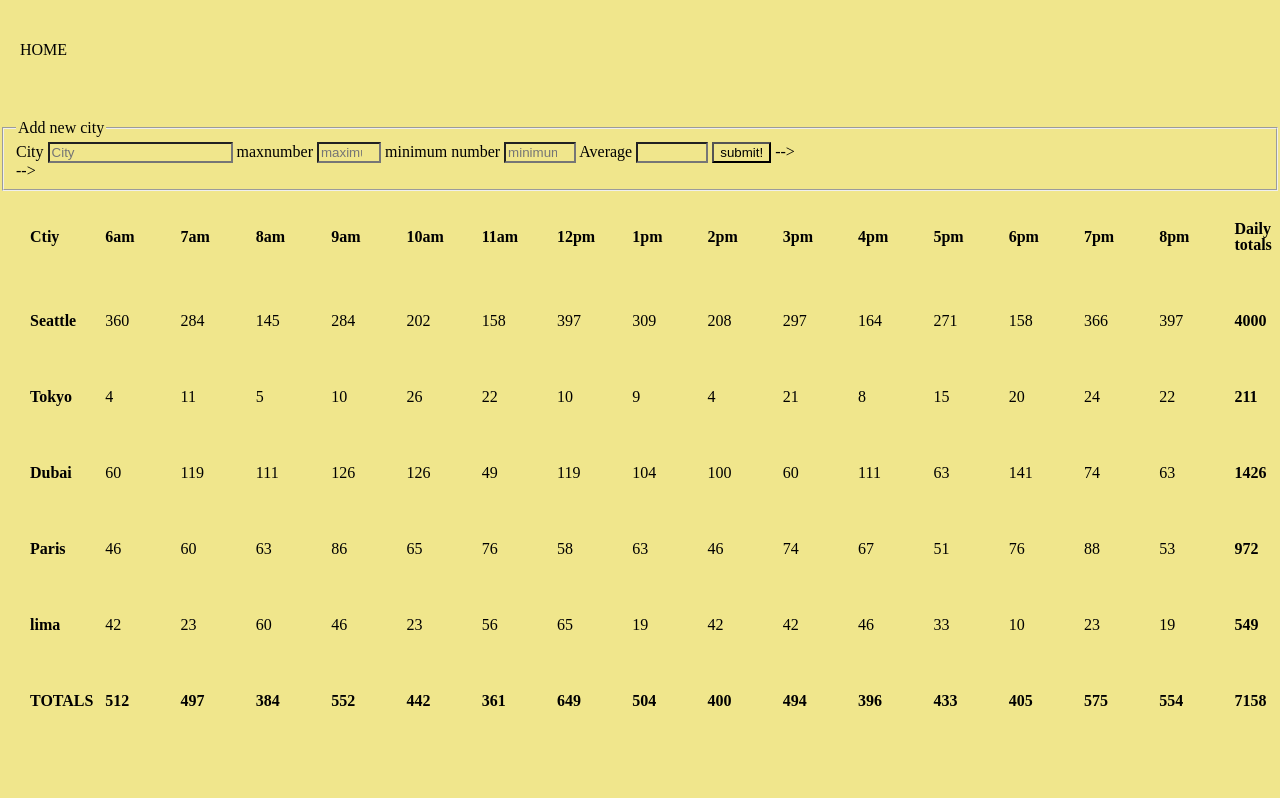
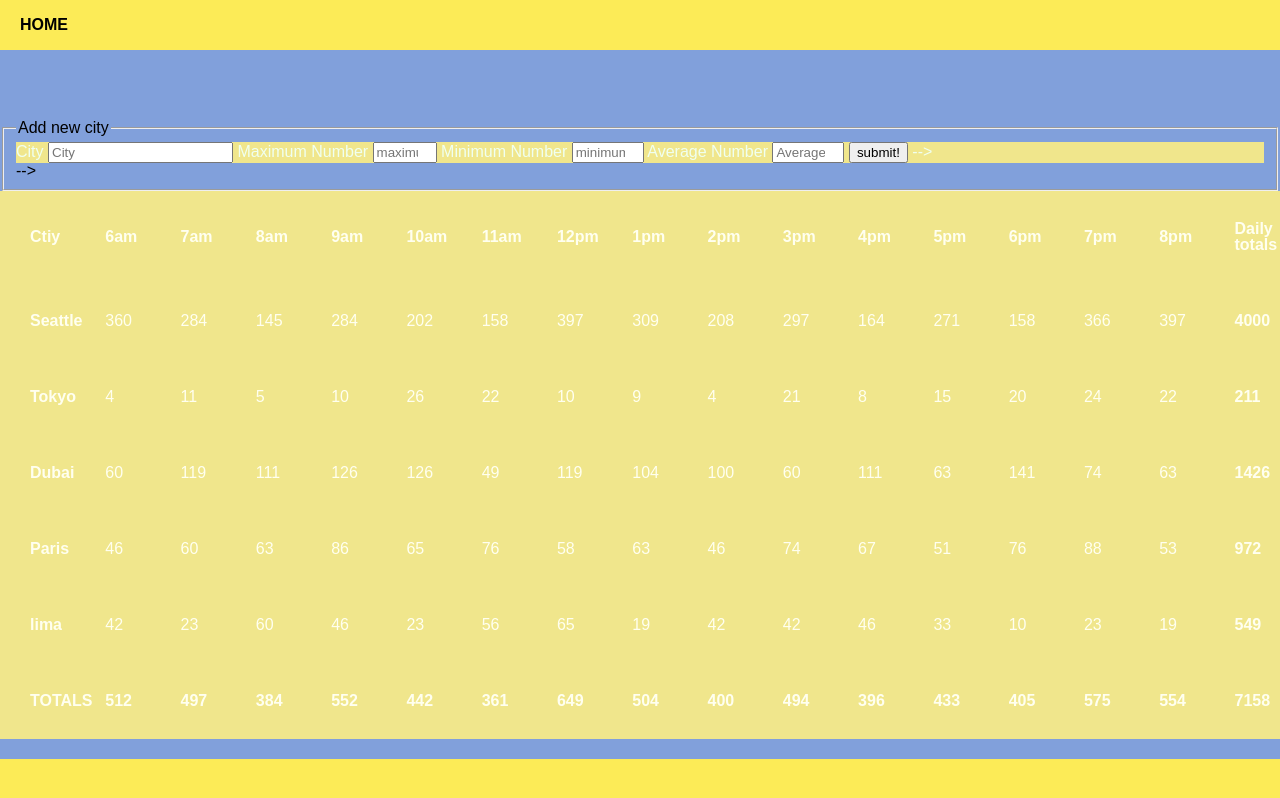
Before and after one commit to Marwan-Zakia/cookie-stand, a plain HTML site: page sales.html in a window 1280 px wide. Drawn offline with Linux system fonts and the light colour scheme.

Commit message:
added 10

```diff
--- a/sales.html
+++ b/sales.html
@@ -8,6 +8,9 @@
     <title>Document</title>
     <link rel="stylesheet" href="./style/reset.css">
     <link rel="stylesheet" href="./style/seles.css">
+    <link rel="preconnect" href="https://fonts.gstatic.com">
+<link href="https://fonts.googleapis.com/css2?family=Roboto:ital,wght@1,100;1,700&display=swap" rel="stylesheet">
+
 
 </head>
 
@@ -26,15 +29,16 @@
 
                 <label for="name">City</label>
                 <input type="text" name="city" id="name" placeholder="City" required >
-                <label for="max">maxnumber</label>
 
+
+                <label for="max">Maximum Number</label>
                 <input type="number"  id="max" placeholder="maximum number" min="0" max="100"  >
 
-                <label for="min">minimum number</label>
+                <label for="min">Minimum Number</label>
                 <input type="number"  id="min" placeholder="minimum number" min="0" max="10" step="0.1">
 
-                <label for="average">Average </label>
-                <input id="average" type="number" min=0 step="0.1" max="10">
+                <label for="average">Average Number </label>
+                <input id="average" type="number" placeholder="Average Number" min=0 step="0.1" max="10">
 
 
 
--- a/style/seles.css
+++ b/style/seles.css
@@ -1,12 +1,17 @@
 
 * {
     box-sizing: border-box;
-    background-color: khaki;
+    font-family: sans-serif;
+
   }
+
+
   header {
     display: flex;
     align-items: center;
     justify-content: space-between;
+    background-color: rgb(252, 235, 87);
+    height: 50%;
   }
 
   header img {
@@ -19,6 +24,8 @@
     text-decoration: none;
     color:black;
     padding: 0 20px;
+    font-weight: 700;
+
   }
   body {
     display: grid;
@@ -26,15 +33,23 @@
     gap: 20px;
     width: 1020 px;
     margin: 0 auto;
+    background-color: rgb(129, 160, 219);
   }
+form{
+background-color:khaki;
+color: honeydew;
 
+}
 
 
 table {
     table-layout: fixed;
     width: 100%;
     border-collapse: collapse;
-    border: blue
+    border: blue;
+    background-color: khaki;
+    color: ivory;
+
   }
 
   thead th:nth-child(1) {
@@ -59,8 +74,9 @@ table {
 
   footer {
      display: flex;
-      align-items: center;
+      text-align: center;
       justify-content: center;
-      color: black
+      color: black;
+      background-color: rgb(252, 235, 87);
 
   }
--- a/style/style.css
+++ b/style/style.css
@@ -1,11 +1,14 @@
 * {
     box-sizing: border-box;
     background-color: khaki;
+    font-family: sans-serif;
+
   }
   header {
     display: flex;
     align-items: center;
     justify-content: space-between;
+    color: linen;
   }
 
   header img {
@@ -16,7 +19,7 @@
   }
   header a {
     text-decoration: none;
-    color:black;
+
     padding: 0 20px;
   }
   body {
@@ -34,6 +37,14 @@
   h2 {
  display: grid;
  text-transform: uppercase;
+
+  }
+  h3 {
+    display: grid;
+    grid-template-columns:  1fr;
+    font-weight: 700;
+    justify-content: center;
+    text-align: center;
   }
 
  .make{
@@ -56,6 +67,7 @@
             line-height: 1;
             text-align: justify;
             text-transform: uppercase;
+            color: lightseagreen;
           }
 
  h3 p {
@@ -69,8 +81,11 @@
 
   footer {
      display: flex;
-      align-items: center;
+     text-align: center;
       justify-content: center;
-      color: black
+      color: black;
+      background-color: lightgray;
+      width: 100%;
+
 
   }
```
Also changed, not shown: index.html (+6 -4 lines).
